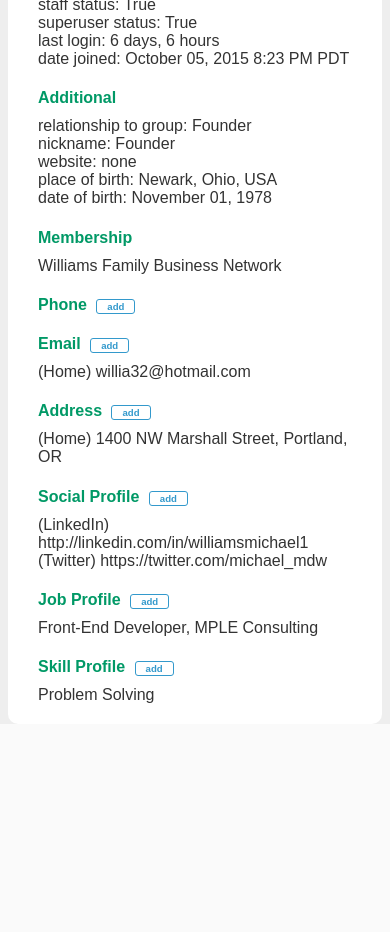
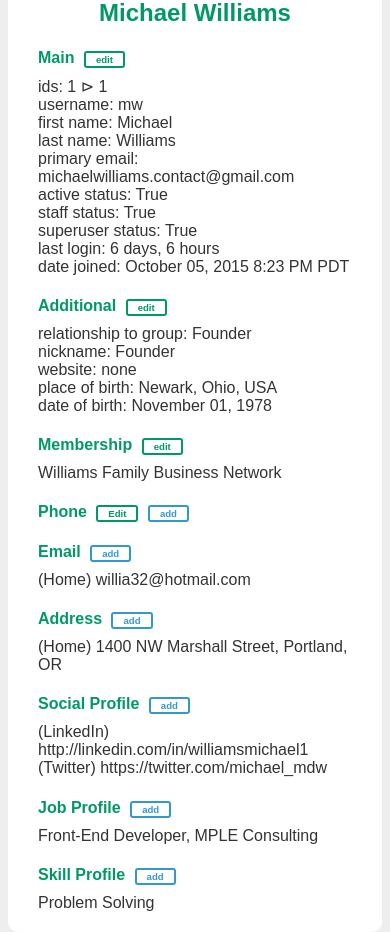
Before and after one commit to williamsmichael/networker, a Django app: page /users/1/ in a window 390 px wide. Shown: the part 418-1350 px from the top of the page. Before the commit the page ends 1121 px from the top, so only its background shows below. Run offline with Django 3.2, Linux system fonts and the light colour scheme; a user stored in the database is signed in; data comes from the database, SQL or seed files in the repository.

Commit message:
modifies styles

```diff
--- a/networker/static/css/base.css
+++ b/networker/static/css/base.css
@@ -31,12 +31,12 @@ h1 {
 	margin-top: 10px;
 }
 h2 {
-	color: #0066CC;
+	color: #009966;
 	margin-top: 0;
 }
 h4 {
 	margin-bottom: 10px;
-	color: #009966
+	color: #009966;
 }
 div	> div, section div {
 	background-color: #fff;
@@ -76,13 +76,17 @@ a:focus {
 	text-decoration: #333;
 	color: #669966;
 }
-a.create {
-	border: 1px solid #3399CC;
-	color: #3399CC;
+a.update, a.create {
+	border: 2px solid #009966;
+	color: #009966;
 	margin-left: 5px;
 	padding: 1px 10px;
 	border-radius: 3px;
 	font-size: .6em;
+}
+a.create {
+	border: 2px solid #3399CC;
+	color: #3399CC;
 }
 a.list-item, section ul li a {
 	display: inline-block;
@@ -106,6 +110,19 @@ span.user {
 }
 
 /*------------------------------------------------------------media queries */
+@media (max-width: 400px) {
+	h2 {
+		text-align: center;
+	}
+	img {
+		width: 100%;
+		max-width: 100%;
+		float: none;
+		display: block;
+		margin: 0 auto;
+	}
+}
+
 @media (max-width: 640px) {
 	.container, footer {
 		width: 100%;
--- a/networker/templates/base.html
+++ b/networker/templates/base.html
@@ -14,7 +14,7 @@
         <a href="{% url 'index' %}">
             <h1>
 				{% if user.is_authenticated %}
-					hej <span class='user'>{{ user.get_username }}</span>!
+					hej <span class='user'>{{ user.first_name | default:user.get_username }}</span>!
 				{% else %}
 					networker says hej!
 				{% endif %}
--- a/networker/user/templates/user/user_detail.html
+++ b/networker/user/templates/user/user_detail.html
@@ -30,7 +30,10 @@
 	{# ----------------------------------------------------------------main #}
 	{% if user.is_authenticated and user.get_username == member.user_extension.username %}
 		<h4>
-			<a href="{% url 'update_main' pk=member.user_extension.pk %}">Main</a>
+			Main
+			<span>
+				<a href="{% url 'update_main' pk=member.user_extension.pk %}" class='update'>edit</a>
+			</span>
 		</h4>
 	{% else %}
 		<h4 class="unauthorized">Main</h4>
@@ -53,7 +56,10 @@
 	{# ----------------------------------------------------------additional #}
 	{% if user.is_authenticated and user.get_username == member.user_extension.username %}
 		<h4>
-			<a href="{% url 'update_additional' pk=member.user_extension.pk %}">Additional</a>
+			Additional
+			<span>
+				<a href="{% url 'update_additional' pk=member.user_extension.pk %}" class='update'>edit</a>
+			</span>
 		</h4>
 	{% else %}
 		<h4 class="unauthorized">Additional</h4>
@@ -70,7 +76,10 @@
 	{# ----------------------------------------------------------membership #}
 	{% if user.is_authenticated and user.get_username == member.user_extension.username %}
 	<h4>
-		<a href="{% url 'update_membership' pk=member.user_extension.pk %}">Membership</a>
+		Membership
+		<span>
+			<a href="{% url 'update_membership' pk=member.user_extension.pk %}" class='update'>edit</a>
+		</span>
 	</h4>
 	{% else %}
 		<h4 class="unauthorized">Membership</h4>
@@ -82,10 +91,13 @@
 		{% endfor %}
 	</ul>
 
-	{# phone #}
+	{# ---------------------------------------------------------------phone #}
 	{% if user.is_authenticated and user.get_username == member.user_extension.username %}
 	<h4>
-		<a href="{% url 'listing_phone' member.user_extension.pk %}">Phone</a>
+		Phone
+		<span>
+			<a href="{% url 'listing_phone' member.user_extension.pk %}" class="update">Edit</a>
+		</span>
 		<span>
 			<a href="{% url 'create_phone' member.user_extension.pk %}" class="create">add</a>
 		</span>
```
